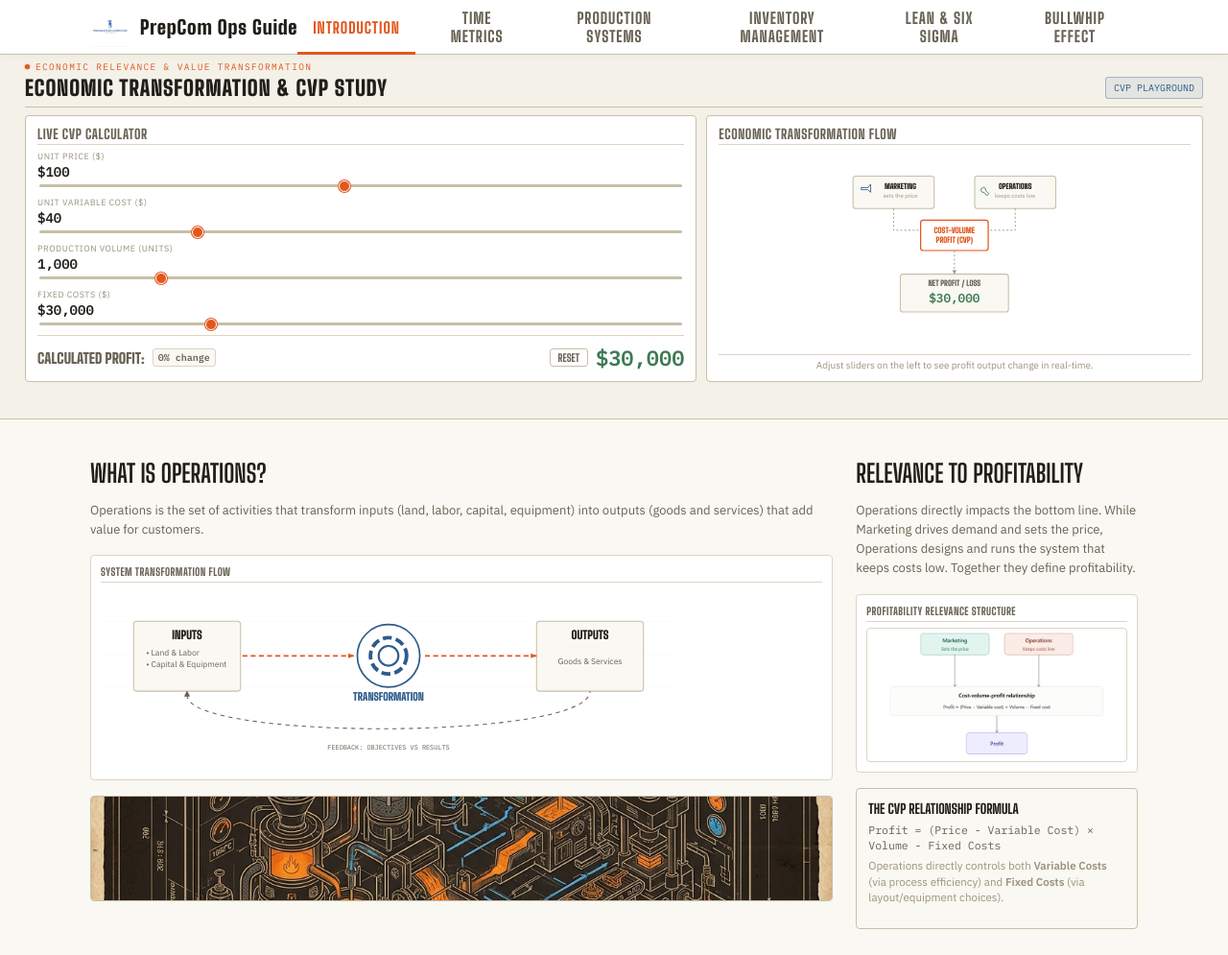
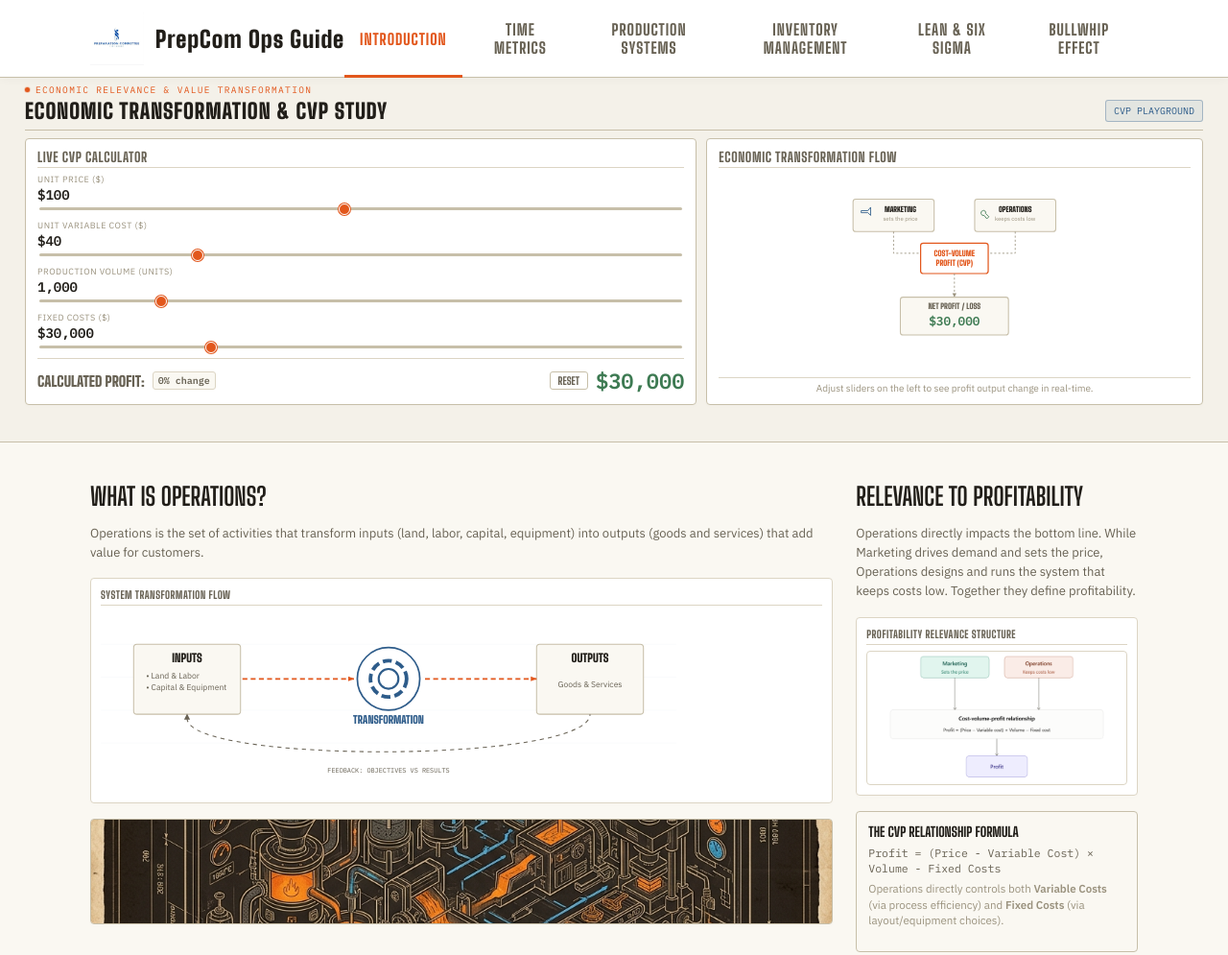
Before and after one commit to suryateja4104-stark/Operations-Domain-Session, a plain HTML site: page index.html in a window 1280 px wide. Shown: the top 995 px of the page at 96% size. Drawn offline with Linux system fonts and the light colour scheme.

Commit message:
style: double header logo size to 64px and expand header height to 80px

```diff
--- a/index.html
+++ b/index.html
@@ -42,7 +42,7 @@
     display: flex;
     justify-content: space-between;
     align-items: center;
-    height: 56px;
+    height: 80px;
   }
   .brand {
     font-family: 'Big Shoulders Display', sans-serif;
@@ -840,9 +840,9 @@
 <!-- Sticky Header Navigation -->
 <header class="tab-header">
   <div class="wrap header-flex">
-    <div class="brand" style="display:flex; align-items:center; gap:10px; flex-shrink:0;">
-      <img src="prepcom_logo.jpg" style="height:46px; width:auto; border-radius:4px; object-fit:contain; padding:2px 0;" alt="PrepCom Logo">
-      <span style="font-family:'Big Shoulders Display', sans-serif; font-weight:900; font-size:20px; letter-spacing:0.04em; white-space:nowrap;">PrepCom Ops Guide</span>
+    <div class="brand" style="display:flex; align-items:center; gap:12px; flex-shrink:0;">
+      <img src="prepcom_logo.jpg" style="height:64px; width:auto; border-radius:4px; object-fit:contain; padding:4px 0;" alt="PrepCom Logo">
+      <span style="font-family:'Big Shoulders Display', sans-serif; font-weight:900; font-size:24px; letter-spacing:0.04em; white-space:nowrap;">PrepCom Ops Guide</span>
     </div>
     <nav class="tab-nav">
       <button class="nav-tab active" data-tab="introduction">Introduction</button>
```
